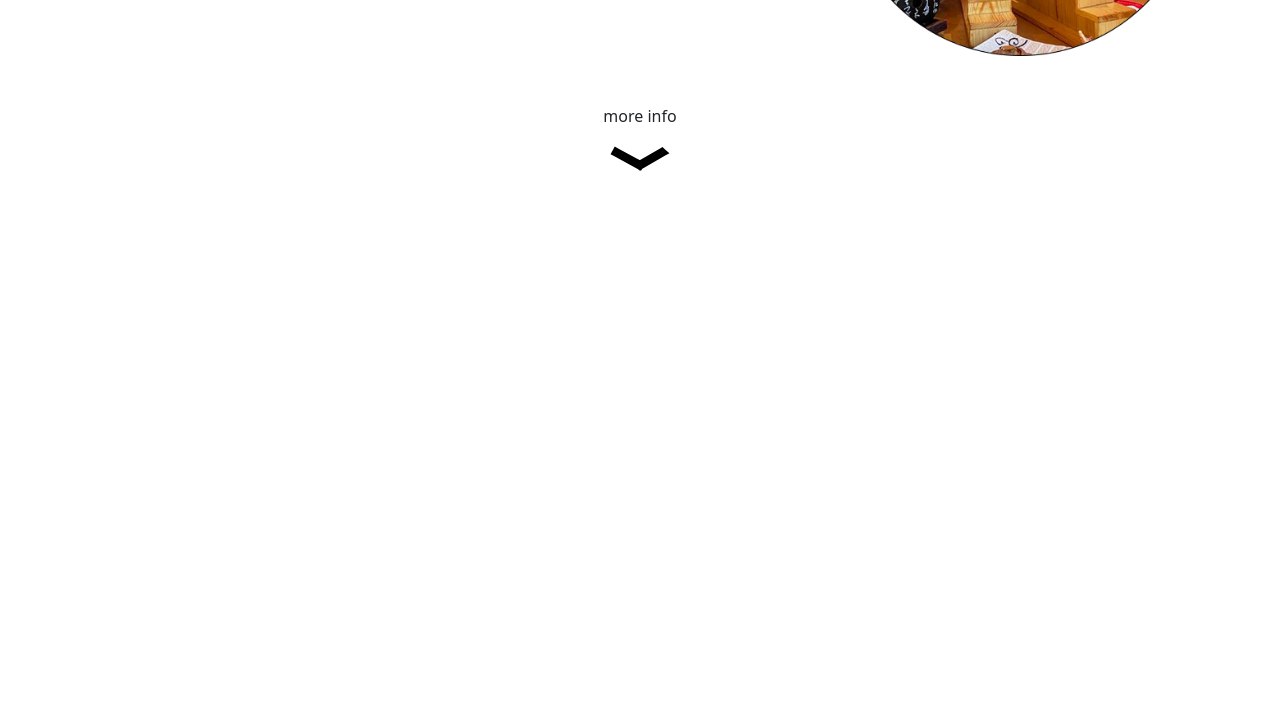
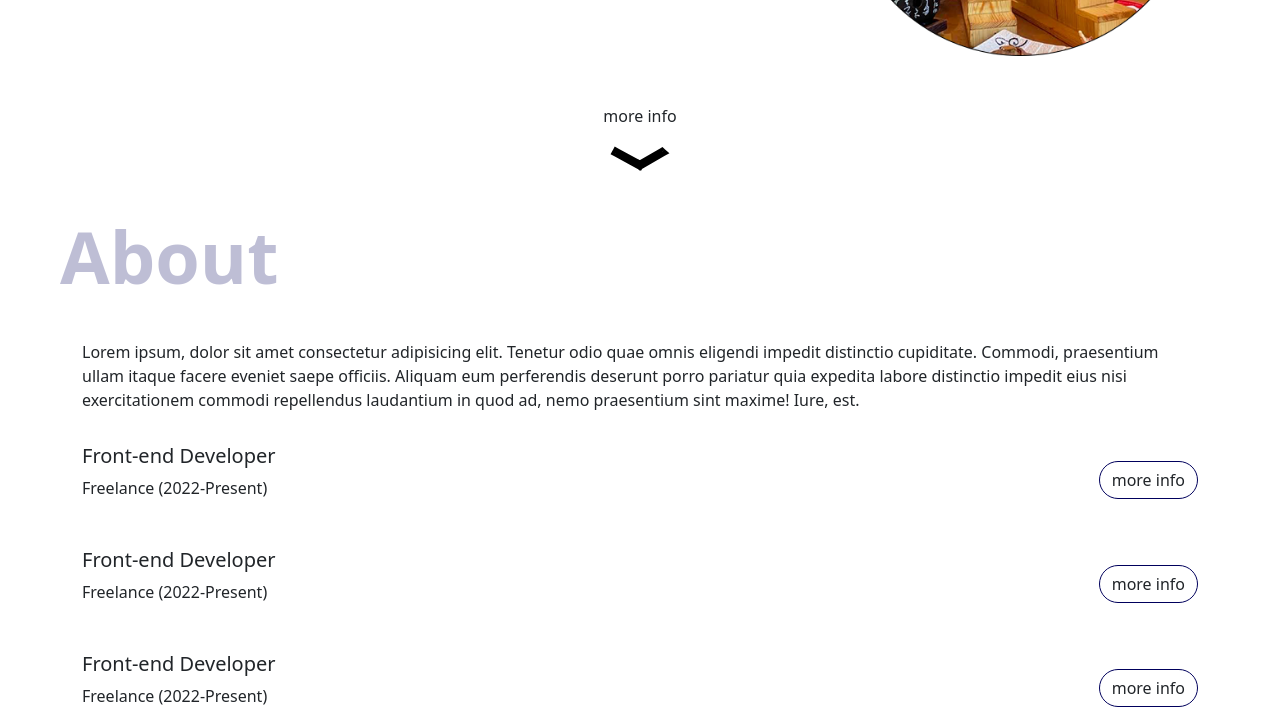
Before and after one commit to arwrdi/portofolio-pertama, a plain HTML site: page index.html in a window 1280 px wide. Shown: the part 490-1214 px from the top of the page. Before the commit the page ends 800 px from the top, so only its background shows below. Drawn offline with nearby package versions, Linux system fonts and the light colour scheme.

Commit message:
update about

```diff
--- a/index.html
+++ b/index.html
@@ -60,6 +60,66 @@
             <img id="arrow" class="mt-2" src="images/arrow.svg" alt="arrow">
         </div>
     </section>
+
+    <section id="about" class="about container">
+        <p>Lorem ipsum, dolor sit amet consectetur adipisicing elit. Tenetur odio quae omnis eligendi impedit distinctio cupiditate. Commodi, praesentium ullam itaque facere eveniet saepe officiis. Aliquam eum perferendis deserunt porro pariatur quia expedita labore distinctio impedit eius nisi exercitationem commodi repellendus laudantium in quod ad, nemo praesentium sint maxime! Iure, est.</p>
+        <div class="about-exp">
+            <div class="about-exp-item">
+                <div class="about-exp-item-header">
+                    <div>
+                        <h5>Front-end Developer</h5>
+                        <p>Freelance (2022-Present)</p>
+
+                    </div>
+                    <button class="btn">
+                        more info
+                    </button>
+                    <div class="about-exp-item-detail d-none">
+                        <p>Lorem ipsum dolor sit, amet consectetur adipisicing elit. Perferendis nemo optio suscipit voluptatem, dolorum
+                            laboriosam odio animi blanditiis accusamus deleniti aliquid eius aut illum facilis sint recusandae vel autem
+                            praesentium reiciendis earum! Iure quasi animi voluptas maiores iusto, ducimus amet.</p>
+
+                    </div>
+                </div>
+            </div>
+            <div class="about-exp-item">
+                <div class="about-exp-item-header">
+                    <div>
+                        <h5>Front-end Developer</h5>
+                        <p>Freelance (2022-Present)</p>
+
+                    </div>
+                    <button class="btn">
+                        more info
+                    </button>
+                    <div class="about-exp-item-detail d-none">
+                        <p>Lorem ipsum dolor sit, amet consectetur adipisicing elit. Perferendis nemo optio suscipit voluptatem, dolorum
+                            laboriosam odio animi blanditiis accusamus deleniti aliquid eius aut illum facilis sint recusandae vel autem
+                            praesentium reiciendis earum! Iure quasi animi voluptas maiores iusto, ducimus amet.</p>
+
+                    </div>
+                </div>
+            </div>
+            <div class="about-exp-item">
+                <div class="about-exp-item-header">
+                    <div>
+                        <h5>Front-end Developer</h5>
+                        <p>Freelance (2022-Present)</p>
+
+                    </div>
+                    <button class="btn">
+                        more info
+                    </button>
+                    <div class="about-exp-item-detail d-none">
+                        <p>Lorem ipsum dolor sit, amet consectetur adipisicing elit. Perferendis nemo optio suscipit voluptatem, dolorum
+                            laboriosam odio animi blanditiis accusamus deleniti aliquid eius aut illum facilis sint recusandae vel autem
+                            praesentium reiciendis earum! Iure quasi animi voluptas maiores iusto, ducimus amet.</p>
+
+                    </div>
+                </div>
+            </div>
+        </div>
+    </section>
     <script src="https://cdn.jsdelivr.net/npm/bootstrap@5.2.3/dist/js/bootstrap.bundle.min.js"
         integrity="sha384-kenU1KFdBIe4zVF0s0G1M5b4hcpxyD9F7jL+jjXkk+Q2h455rYXK/7HAuoJl+0I4"
         crossorigin="anonymous"></script>
--- a/style.css
+++ b/style.css
@@ -5,7 +5,22 @@
 
 section{
     padding-top:128px;
+    position: relative;
 
+}
+section::before{
+    z-index: -1;
+    content: '';
+    font-size: 72px;
+    color: #00005c;
+    opacity: .25;
+    position: absolute;
+    top:-10px;
+    left:-10px;
+    font-weight:700;
+}
+.home{
+    height: 50vw;
 }
 .home h1{
     font-size: 72px;
@@ -25,6 +40,8 @@ section{
 .home img{
     width: 100%;
 }
+
+
 .home .arow img{
     width: 60px;
 }
@@ -47,6 +64,17 @@ section{
 #arrow{
     animation: 2s upDown infinite;
 }
+.about::before{
+    content:'About'
+}
+.about-exp-item{
+    margin-top: 32px;
+}
+.about-exp-item-header{
+    display: flex;
+    align-items: center;
+    justify-content: space-between;
+}
 
 @keyframes upDown {
     0%{
```
